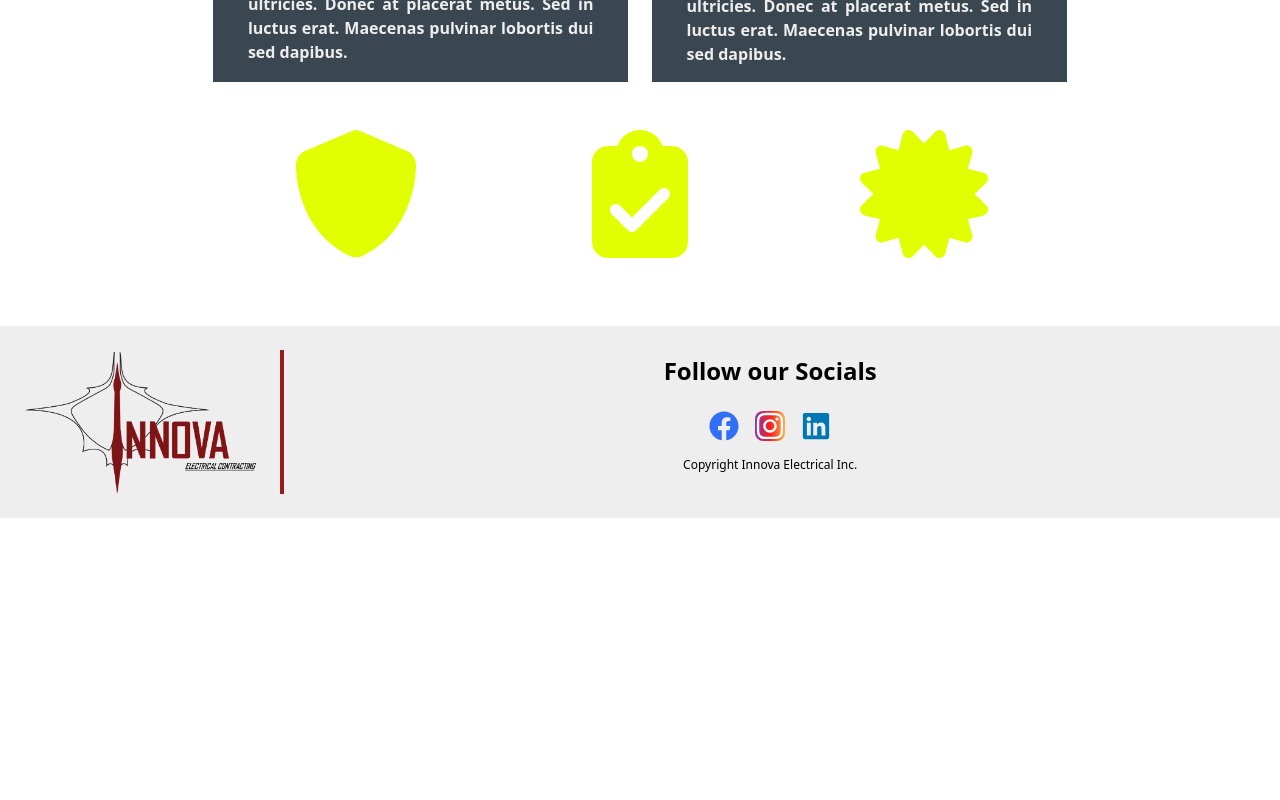
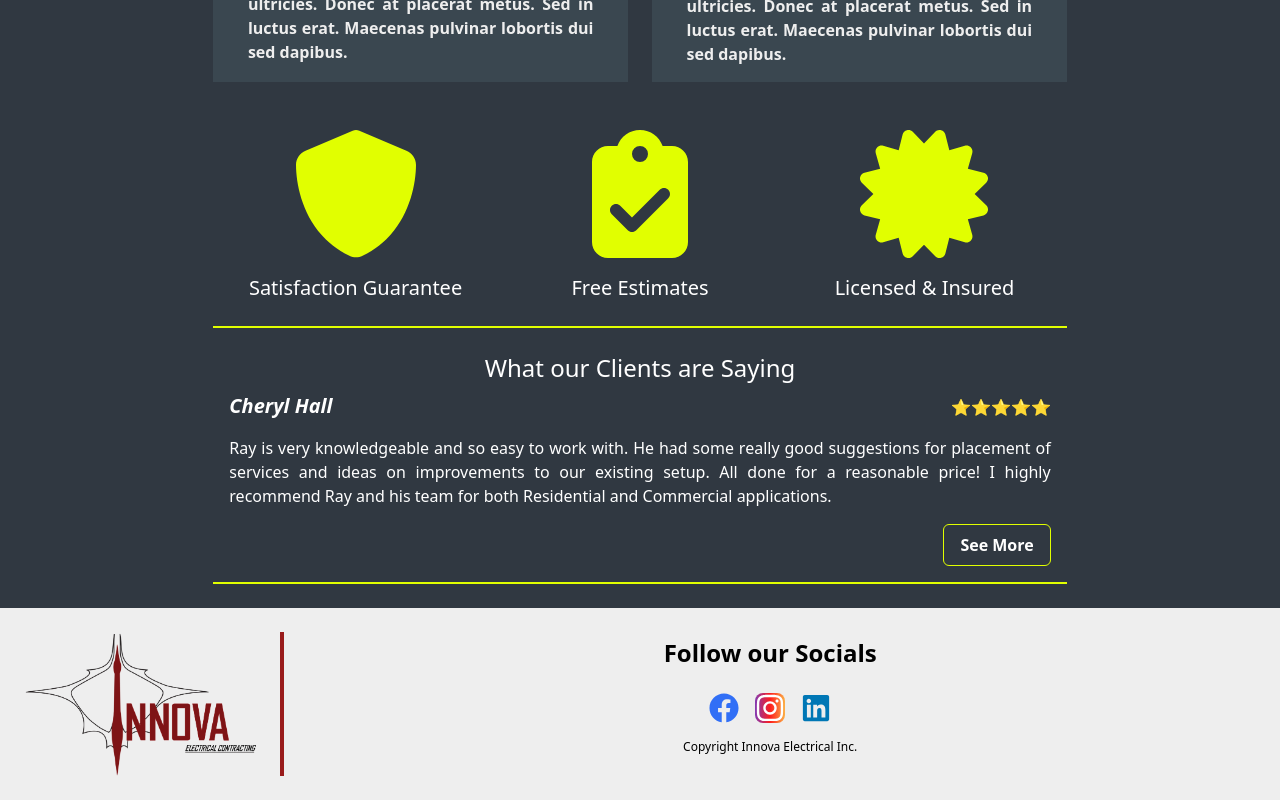
Before and after one commit to dhawryluk/Innova-Electrical, a React (Vite) app: page / in a window 1280 px wide. Shown: the part 1545-2345 px from the top of the page. Before the commit the page ends 2063 px from the top, so only its background shows below. Built offline with nearby package versions, Linux system fonts and the light colour scheme.

Commit message:
adding review list

```diff
--- a/src/components/Highlights.jsx
+++ b/src/components/Highlights.jsx
@@ -3,7 +3,7 @@ import { FaShield, FaClipboardCheck, FaCertificate } from "react-icons/fa6";
 function Highlight() {
   return (
     <>
-      <div className="w-2/3 m-auto grid grid-cols-3 text-[#e1ff00] text-9xl mt-6">
+      <div className="w-2/3 m-auto grid grid-cols-3 text-[#e1ff00] text-6xl md:text-9xl mt-6">
         <div className="flex flex-col items-center gap-4">
           <FaShield />
           <h2 className="text-white text-xl text-center">
--- /dev/null
+++ b/src/components/ReviewList.jsx
@@ -0,0 +1,31 @@
+import reviews from "../reviews.json";
+import { Link } from "react-router-dom";
+
+function Review() {
+  const recentReviews = reviews.slice(0, 1);
+
+  return (
+    <div className="pt-6">
+      {recentReviews.map((review) => (
+        <div className="border-t-2 border-b-2 border-[#e1ff00] w-2/3 m-auto text-white p-4">
+          <h1 className="text-2xl text-center p-2">
+            What our Clients are Saying
+          </h1>
+          <div className="flex justify-between items-baseline">
+            <h2 className="text-xl italic font-semibold">{review.name}</h2>
+            <p className="text-[#e1ff00] flex gap-2">{review.rating}</p>
+          </div>
+          <p className="text-justify py-4">{review.review}</p>
+          <Link
+            to="/Testimonials"
+            className="flex justify-self-end border border-[#e1ff00] py-2 px-4 rounded-md font-bold hover:bg-[#e1ff00] hover:text-black"
+          >
+            See More
+          </Link>
+        </div>
+      ))}
+    </div>
+  );
+}
+
+export default Review;
--- a/src/layouts/MainLayout.jsx
+++ b/src/layouts/MainLayout.jsx
@@ -4,11 +4,11 @@ import Footer from "../components/Footer";
 
 const MainLayout = () => {
   return (
-    <>
+    <div className="bg-bgPrime">
       <Navbar />
       <Outlet />
       <Footer />
-    </>
+    </div>
   );
 };
 
--- a/src/pages/Home.jsx
+++ b/src/pages/Home.jsx
@@ -1,6 +1,7 @@
 import Hero from "../components/Hero";
 import CardContent from "../components/CardContent";
-import Highlights from '../components/Highlights'
+import Highlights from "../components/Highlights";
+import Reviews from "../components/ReviewList";
 
 const Home = () => {
   return (
@@ -8,7 +9,7 @@ const Home = () => {
       <Hero />
       <CardContent />
       <Highlights />
-
+      <Reviews />
     </>
   );
 };
--- /dev/null
+++ b/src/reviews.json
@@ -0,0 +1,62 @@
+[
+  {
+    "id": "1",
+    "name": "Cheryl Hall",
+    "rating": "⭐⭐⭐⭐⭐",
+    "review": "Ray is very knowledgeable and so easy to work with. He had some really good suggestions for placement of services and ideas on improvements to our existing setup. All done for a reasonable price! I highly recommend Ray and his team for both Residential and Commercial applications."
+  },
+  {
+    "id": "2",
+    "name": "Cheryl Hall",
+    "rating": "⭐⭐⭐⭐⭐",
+    "review": "Ray is very knowledgeable and so easy to work with. He had some really good suggestions for placement of services and ideas on improvements to our existing setup. All done for a reasonable price! I highly recommend Ray and his team for both Residential and Commercial applications."
+  },
+  {
+    "id": "2",
+    "name": "Cheryl Hall",
+    "rating": "⭐⭐⭐⭐⭐",
+    "review": "Ray is very knowledgeable and so easy to work with. He had some really good suggestions for placement of services and ideas on improvements to our existing setup. All done for a reasonable price! I highly recommend Ray and his team for both Residential and Commercial applications."
+  },
+  {
+    "id": "2",
+    "name": "Cheryl Hall",
+    "rating": "⭐⭐⭐⭐⭐",
+    "review": "Ray is very knowledgeable and so easy to work with. He had some really good suggestions for placement of services and ideas on improvements to our existing setup. All done for a reasonable price! I highly recommend Ray and his team for both Residential and Commercial applications."
+  },
+  {
+    "id": "2",
+    "name": "Cheryl Hall",
+    "rating": "⭐⭐⭐⭐⭐",
+    "review": "Ray is very knowledgeable and so easy to work with. He had some really good suggestions for placement of services and ideas on improvements to our existing setup. All done for a reasonable price! I highly recommend Ray and his team for both Residential and Commercial applications."
+  },
+  {
+    "id": "2",
+    "name": "Cheryl Hall",
+    "rating": "⭐⭐⭐⭐⭐",
+    "review": "Ray is very knowledgeable and so easy to work with. He had some really good suggestions for placement of services and ideas on improvements to our existing setup. All done for a reasonable price! I highly recommend Ray and his team for both Residential and Commercial applications."
+  },
+  {
+    "id": "2",
+    "name": "Cheryl Hall",
+    "rating": "⭐⭐⭐⭐⭐",
+    "review": "Ray is very knowledgeable and so easy to work with. He had some really good suggestions for placement of services and ideas on improvements to our existing setup. All done for a reasonable price! I highly recommend Ray and his team for both Residential and Commercial applications."
+  },
+  {
+    "id": "2",
+    "name": "Cheryl Hall",
+    "rating": "⭐⭐⭐⭐⭐",
+    "review": "Ray is very knowledgeable and so easy to work with. He had some really good suggestions for placement of services and ideas on improvements to our existing setup. All done for a reasonable price! I highly recommend Ray and his team for both Residential and Commercial applications."
+  },
+  {
+    "id": "2",
+    "name": "Cheryl Hall",
+    "rating": "⭐⭐⭐⭐⭐",
+    "review": "Ray is very knowledgeable and so easy to work with. He had some really good suggestions for placement of services and ideas on improvements to our existing setup. All done for a reasonable price! I highly recommend Ray and his team for both Residential and Commercial applications."
+  },
+  {
+    "id": "2",
+    "name": "Cheryl Hall",
+    "rating": "⭐⭐⭐⭐⭐",
+    "review": "Ray is very knowledgeable and so easy to work with. He had some really good suggestions for placement of services and ideas on improvements to our existing setup. All done for a reasonable price! I highly recommend Ray and his team for both Residential and Commercial applications."
+  }
+]
```
